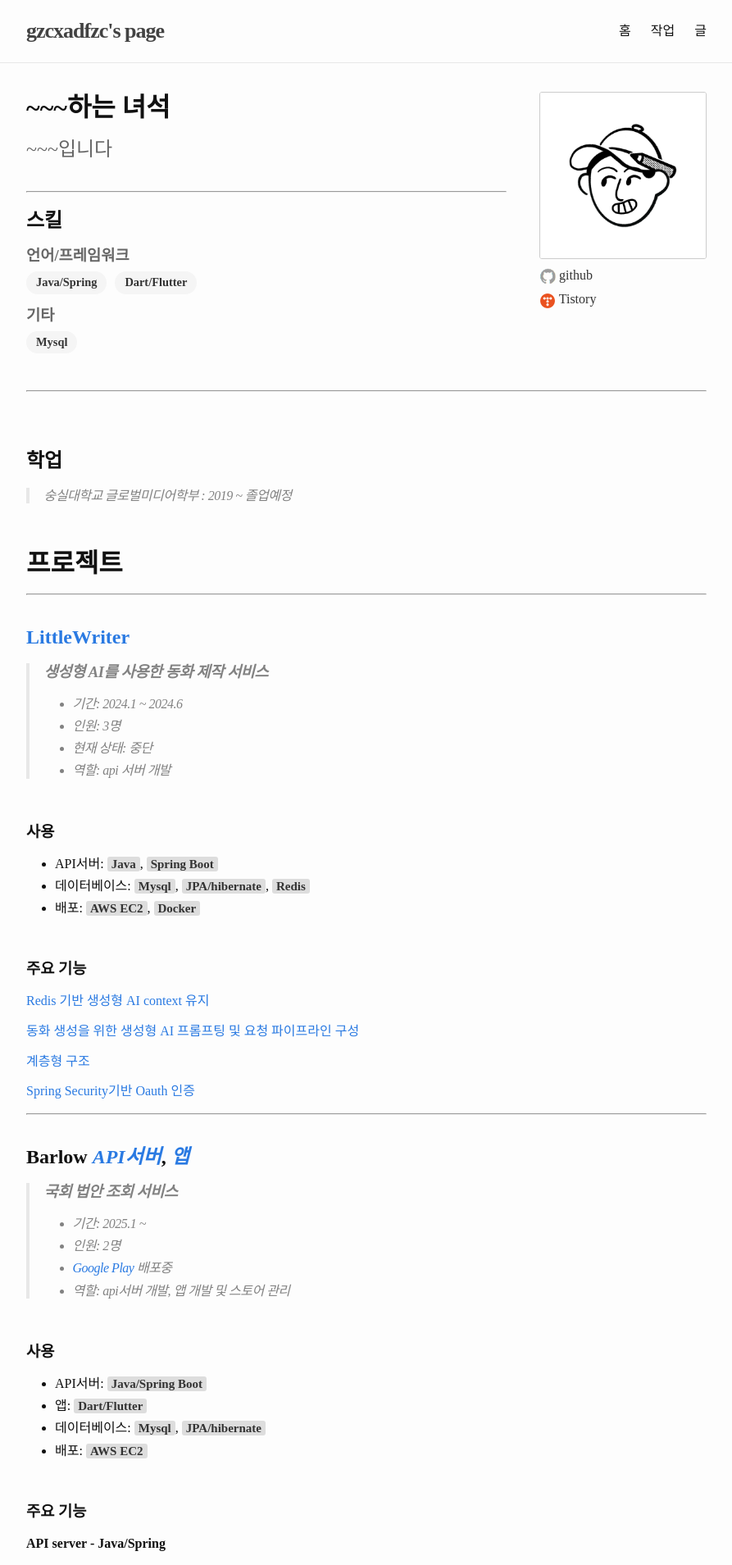
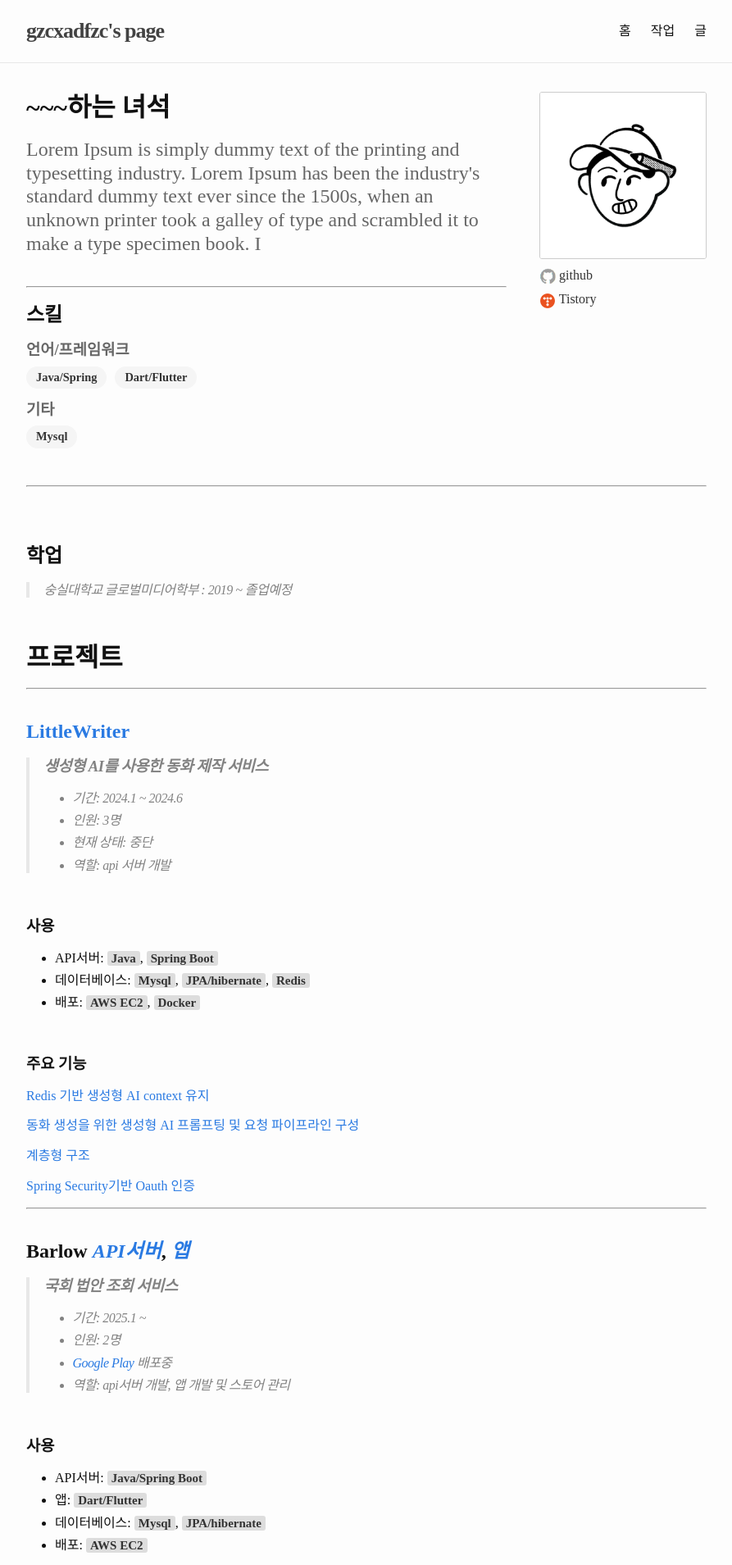
Before and after one commit to gzcxadfzc/gzcxadfzc.github.io, a Jekyll site: the page built from index.markdown, in a window 1280 px wide. Shown: the top 1909 px of the page at 82% size, without its empty margins (193-1086 px from the left). Built offline with Jekyll 4.4.1, drawn with Linux system fonts in a browser that asks for light colours; some web fonts are replaced.

Commit message:
fix: fix scsss

```diff
--- a/_layouts/home.html
+++ b/_layouts/home.html
@@ -7,15 +7,15 @@
 
     <div class="page-content">
       <div class="wrapper">
-        <div class="home no-break">
-          <div style="float: right; text-align: center; margin-left: 20px;" class="no-break">
+        <div class="no-break">
+          <div style="float: right; text-align: center; margin-left: 20px;">
                <img
                 src="{{ page.profile_picture.src | absolute_url }}"
                 alt="{{ page.profile_picture.alt }}"
                 class="profile-pic"
                 />
                  {% if page.social %}
-              <div class="social-links no-break" style="margin-top: 25px; text-align: left; margin-left: 20px;">
+              <div class="social-links" style="margin-top: 25px; text-align: left; margin-left: 20px;">
                 {% for link in page.social %}
                   <div style="margin-bottom: 8px; margin-right: 10px;">
                     <img src="{{ '/assets/img/icons/' | append: link.iconName | append: '.png' | absolute_url }}"
@@ -27,19 +27,19 @@
               </div>
             {% endif %}
           </div>
-          <div style="display: flex; flex-direction: column; justify-content: space-between; height: 100%;" class="no-break">
-            <div class="no-break">
+          <div style="display: flex; flex-direction: column; justify-content: space-between; height: 100%;">
+            <div class=>
               <h1>{{page.title}}</h1>
-              <h3 style="color: #666; width: 300px; font-size: 1.5em; font-weight: 500;">{{page.subtitle}}</h3>
+              <h3 style="color: #666; font-size: 1.5em; font-weight: 500;">{{page.subtitle}}</h3>
             </div>
             <br/>
             <hr/>
             <br/>
             {% if page.techStacks %}
-              <div class="tech-stacks no-break" style="margin-bottom: 30px;">
+              <div class="tech-stacks" style="margin-bottom: 30px;">
                 <h2>스킬</h2>
                 {% for category in page.techStacks %}
-                  <div style="margin-bottom: 15px;" class="no-break">
+                  <div style="margin-bottom: 15px;">
                     <h3 style="color: #666; margin-bottom: 8px;">{{ category.name }}</h3>
                     <div style="display: flex; flex-wrap: wrap; gap: 10px;">
                       {% for tech in category.values %}
--- a/_sass/_base.scss
+++ b/_sass/_base.scss
@@ -13,7 +13,6 @@
     page-break-inside: avoid;
   }
 
-  /* 인쇄에 불필요한 UI 숨김 (필요에 맞게 조정) */
   #printPDF, header, .site-header, .site-footer { display: none !important; }
 
   /* 여백/폭 */
--- a/assets/css/main.scss
+++ b/assets/css/main.scss
@@ -4,14 +4,16 @@
 
 @charset "utf-8";
 
-@import "variables";
-@import "mixins";
-@import "extends";
+@use "variables" with (
+  $base-url: "{{ site.baseurl }}"
+);
+@use "mixins";
+@use "extends";
 
-@import "base";
-@import "layout";
-@import "site";
-@import "work";
-@import "blog";
-@import "post";
-@import "not_found";
+@use "base";
+@use "layout";
+@use "site";
+@use "work";
+@use "blog";
+@use "post";
+@use "not_found";
--- a/index.markdown
+++ b/index.markdown
@@ -4,7 +4,7 @@ profile_picture:
   src: /assets/img/user/my-notion-face-portrait.png
   alt: website picture
 title: ~~~하는 녀석
-subtitle: ~~~입니다
+subtitle: Lorem Ipsum is simply dummy text of the printing and typesetting industry. Lorem Ipsum has been the industry's standard dummy text ever since the 1500s, when an unknown printer took a galley of type and scrambled it to make a type specimen book. I
 description: ~~~인놈
 social:
   - name: github
@@ -89,6 +89,29 @@ contact: yongsa0221@gmail.com
 - 앱: `Dart/Flutter`
 - 데이터베이스: `Mysql`, `JPA/hibernate`
 - 배포: `AWS EC2`
+<br>
+<br>
+<br>
+<br>
+<br>
+<br>
+<br>
+<br>
+<br>
+<br>
+<br>
+<br>
+
+## dd
+<br>
+<br>
+<br>
+<br>
+<br>
+
+## dd
+
+
 </div>
 
 <div class="no-break" markdown="1">
```
Also changed, not shown: README.md (added).
